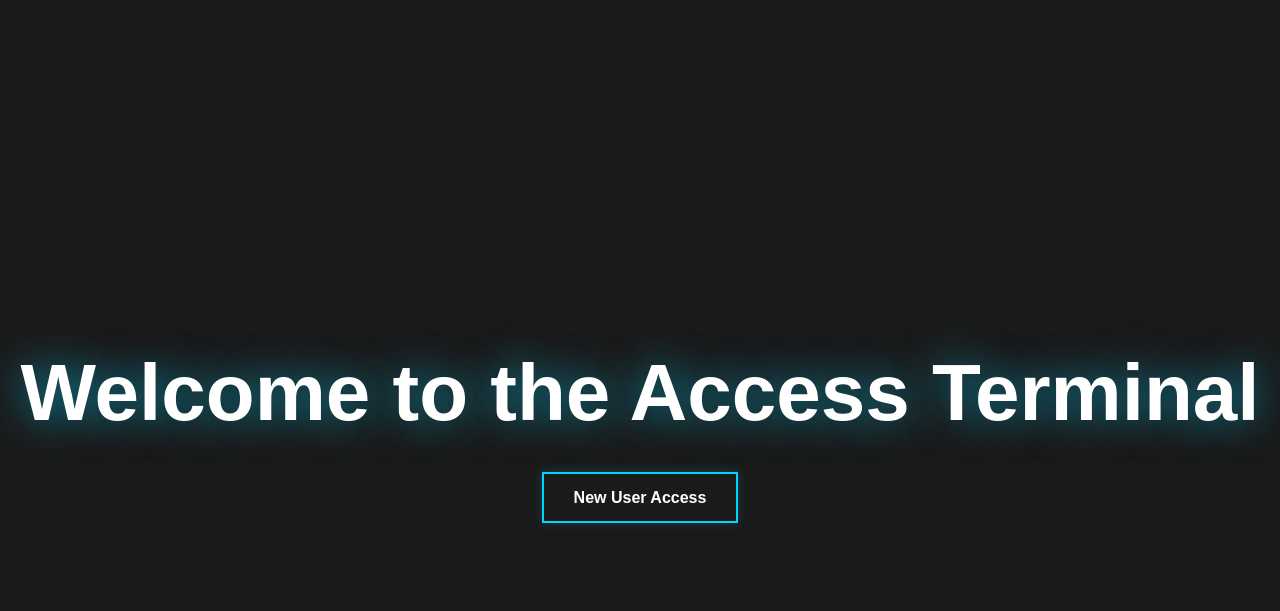
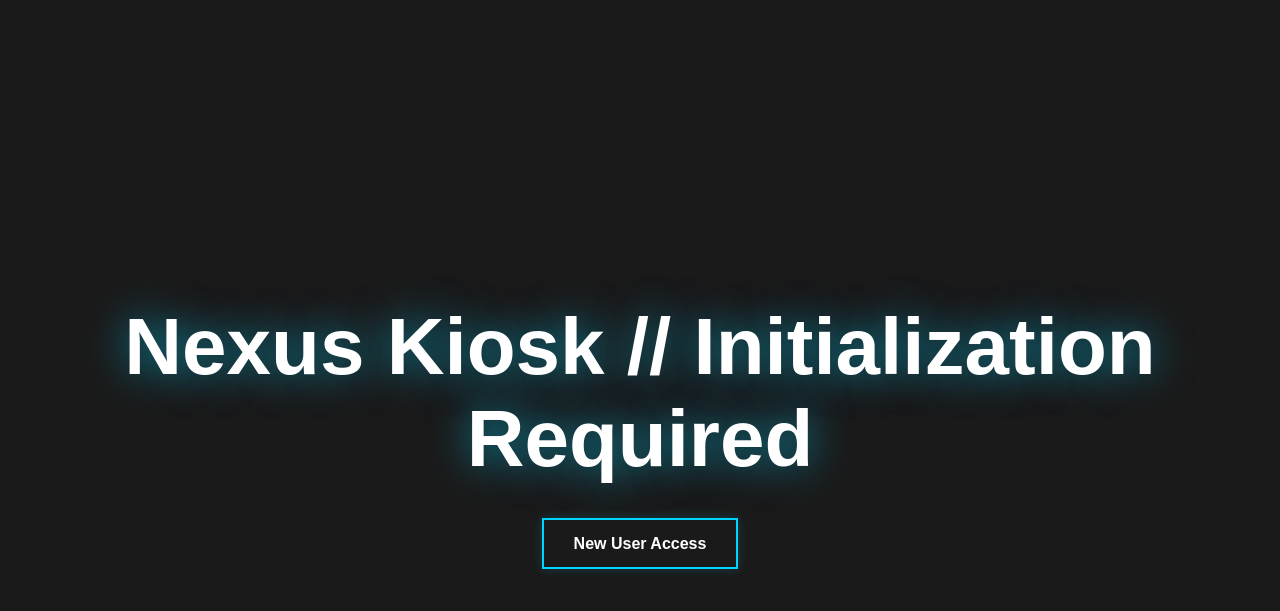
Before and after one commit to Billy-Weeks/Nexus-RFID-Kiosk, a FastAPI app: page / in a window 1280 px wide. Shown: the top 611 px of the page. Run offline with FastAPI, Linux system fonts and the light colour scheme.

Commit message:
Small changes for UX

```diff
--- a/templates/landing.html
+++ b/templates/landing.html
@@ -16,12 +16,12 @@
     <div class="landing-splash">
 
         {% if club != none %}
-        <h1 class="cinematic-title">{{ club }} Access Terminal</h1>
+        <h1 class="cinematic-title">{{ club }} Nexus Kiosk</h1>
 
         <a href="/admin" class="dash-btn cinematic-btn">System Login</a>
 
         {% else %}
-        <h1 class="cinematic-title">Welcome to the Access Terminal</h1>
+        <h1 class="cinematic-title">Nexus Kiosk // Initialization Required</h1>
 
         <a href="/admin" class="dash-btn cinematic-btn">New User Access</a>
 
--- a/templates/setup.html
+++ b/templates/setup.html
@@ -19,7 +19,7 @@
 
             <div class="field-style">
                 <label for="club-name">Club Name</label>
-                <input type="text" id="club-name" name="name" required autofocus autocomplete="off" placeholder="ColorStack" />
+                <input type="text" id="club-name" name="name" required autofocus autocomplete="off" placeholder="TIPSE" />
             </div>
 
             <div class="field-style">
```
